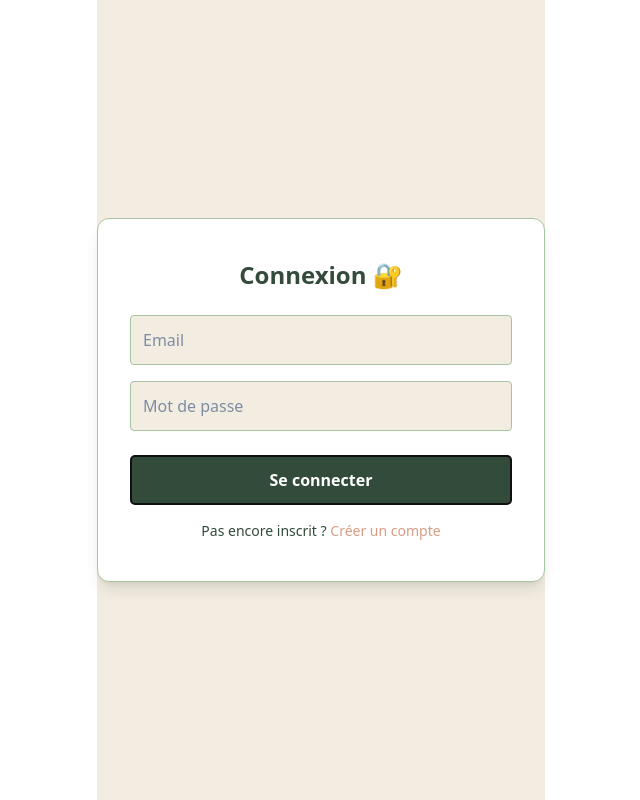
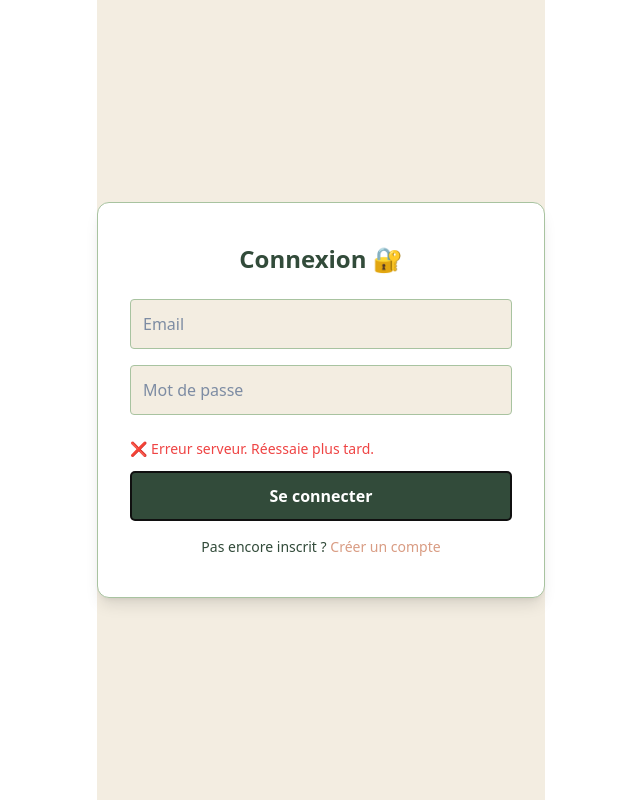
Before and after one commit to developpeurMThib19/DatabaseFamilly, a React (Vite) app in the folder frontend/: page /connexion in a window 1280 px wide. Both pictures are taken after a click on the button "Se connecter". Shown: the whole page, without its empty margins (319-959 px from the left). Built offline with nearby package versions, Linux system fonts and the light colour scheme; no server answers.

Commit message:
alerte erreur login

```diff
--- a/frontend/src/pages/Login.tsx
+++ b/frontend/src/pages/Login.tsx
@@ -5,6 +5,7 @@ import axios from '../api/axios';
 export default function Login() {
   const [email, setEmail] = useState('');
   const [password, setPassword] = useState('');
+  const [error, setError] = useState<'email' | 'password' | 'server' | null>(null);
   const navigate = useNavigate();
 
   const handleLogin = async () => {
@@ -14,8 +15,11 @@ export default function Login() {
       });
       localStorage.setItem('token', res.data.token);
       navigate('/home');
-    } catch (err) {
-      alert('Erreur de connexion');
+    } catch (err: any) {
+      const msg = err?.response?.data?.error;
+      if (msg === 'email') setError('email');
+      else if (msg === 'password') setError('password');
+      else setError('server');
     }
   };
 
@@ -30,6 +34,9 @@ export default function Login() {
           placeholder="Email"
           className="w-full border border-[#a8c3a0] bg-[#f3ede1] text-[#324B3A] placeholder-[#7D8CA3] p-3 rounded mb-4 focus:outline-none focus:ring-2 focus:ring-[#A8C3A0]"
         />
+        {error === 'email' && (
+          <p className="text-red-500 text-sm mb-3">❌ Adresse email incorrecte</p>
+        )}
 
         <input
           type="password"
@@ -38,6 +45,14 @@ export default function Login() {
           placeholder="Mot de passe"
           className="w-full border border-[#a8c3a0] bg-[#f3ede1] text-[#324B3A] placeholder-[#7D8CA3] p-3 rounded mb-6 focus:outline-none focus:ring-2 focus:ring-[#A8C3A0]"
         />
+        { error === "password" && (
+          <p className="text-red-500 text-sm mb-3">❌ Mot de passe incorrect</p>
+        )}
+
+        {/* Erreur serveur éventuelle */}
+        { error === 'server' && (
+          <p className="text-red-500 text-sm mb-3">❌ Erreur serveur. Réessaie plus tard.</p>
+        )}
 
         <button
           onClick={handleLogin}
```
Also changed, not shown: 1 other file (tests, documents, lock files or other folders).
